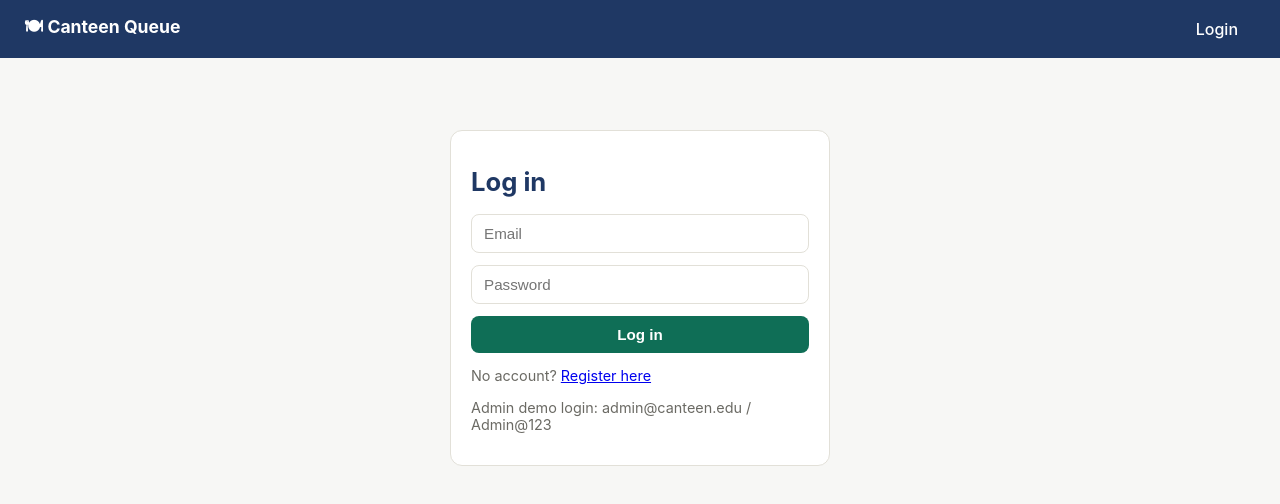
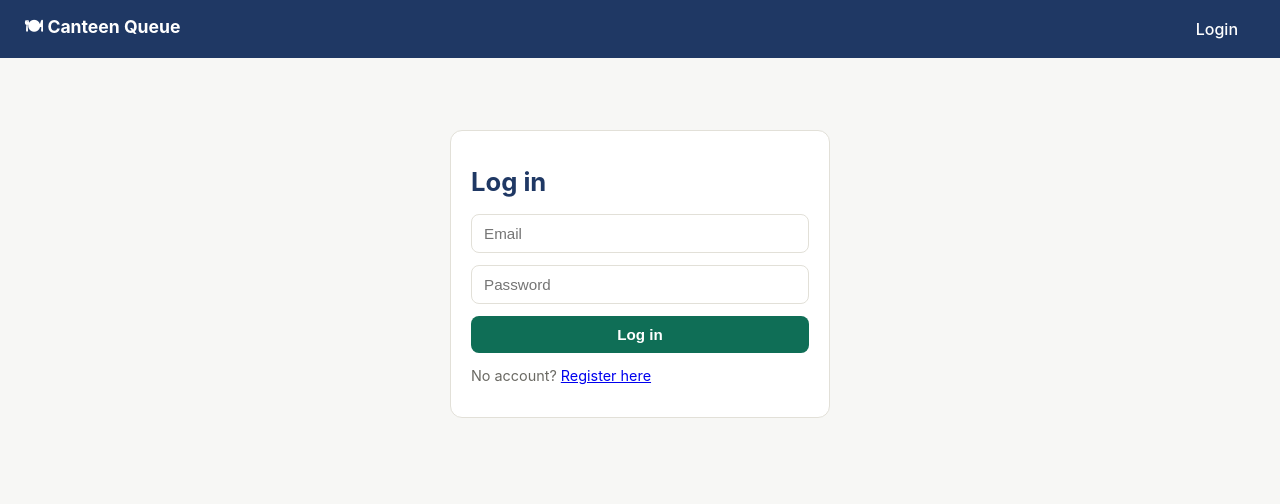
Before and after one commit to Puneet520/canteen-queue-management-system, a React app in the folder frontend/: page /login in a window 1280 px wide. Shown: the top 504 px of the page. Built offline with nearby package versions, Linux system fonts and the light colour scheme; no server answers; the HTML template or start-up script is replaced by a standard one.

Commit message:
Login Page Changes

```diff
--- a/frontend/src/pages/Login.jsx
+++ b/frontend/src/pages/Login.jsx
@@ -53,7 +53,6 @@ export default function Login() {
         <p className="muted" style={{ marginTop: 14 }}>
           No account? <Link to="/register">Register here</Link>
         </p>
-        <p className="muted">Admin demo login: admin@canteen.edu / Admin@123</p>
       </div>
     </div>
   );
```
